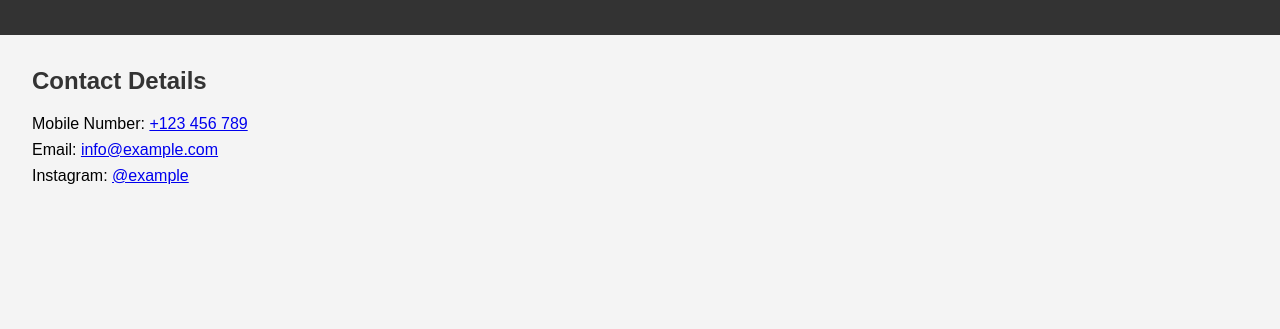
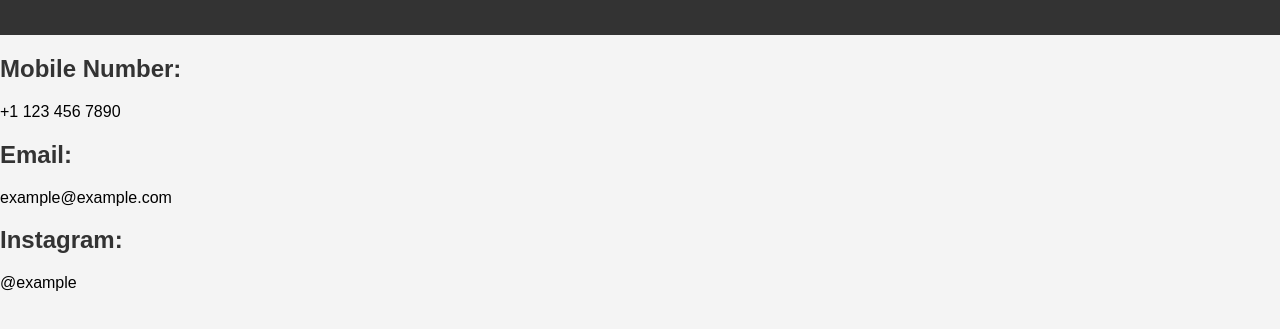
Before and after one commit to ishanidas/front_end_itis, a plain HTML site: page contact.html in a window 1280 px wide. Shown: the part 77-406 px from the top of the page. Drawn offline with Linux system fonts and the light colour scheme.

Commit message:
Update contact.html

```diff
--- a/contact.html
+++ b/contact.html
@@ -1,23 +1,22 @@
 <!DOCTYPE html>
-<html lang="en">
+<html>
 <head>
-    <meta charset="UTF-8">
-    <meta name="viewport" content="width=device-width, initial-scale=1.0">
-    <link rel="stylesheet" href="contact.css">
-    <title>Contact Page</title>
+    <link rel="stylesheet" type="text/css" href="contact.css">
 </head>
 <body>
     <header>
         <h1>Contact</h1>
     </header>
 
-    <section>
-        <h2>Contact Details</h2>
-        <ul>
-            <li>Mobile Number: <a href="tel:+123456789">+123 456 789</a></li>
-            <li>Email: <a href="mailto:info@example.com">info@example.com</a></li>
-            <li>Instagram: <a href="https://www.instagram.com/example/" target="_blank">@example</a></li>
-        </ul>
-    </section>
+    <div class="contact-details">
+        <h2>Mobile Number:</h2>
+        <p>+1 123 456 7890</p>
+
+        <h2>Email:</h2>
+        <p>example@example.com</p>
+
+        <h2>Instagram:</h2>
+        <p>@example</p>
+    </div>
 </body>
 </html>
```
